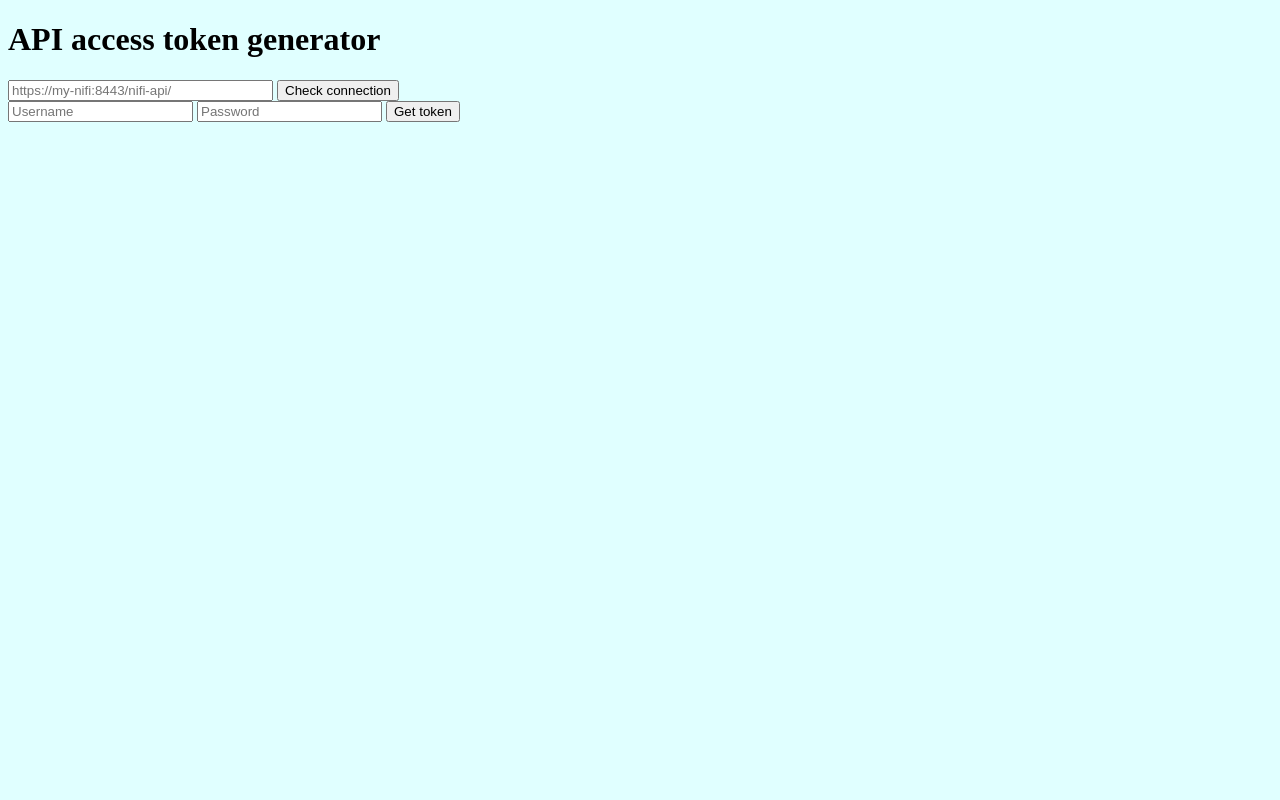
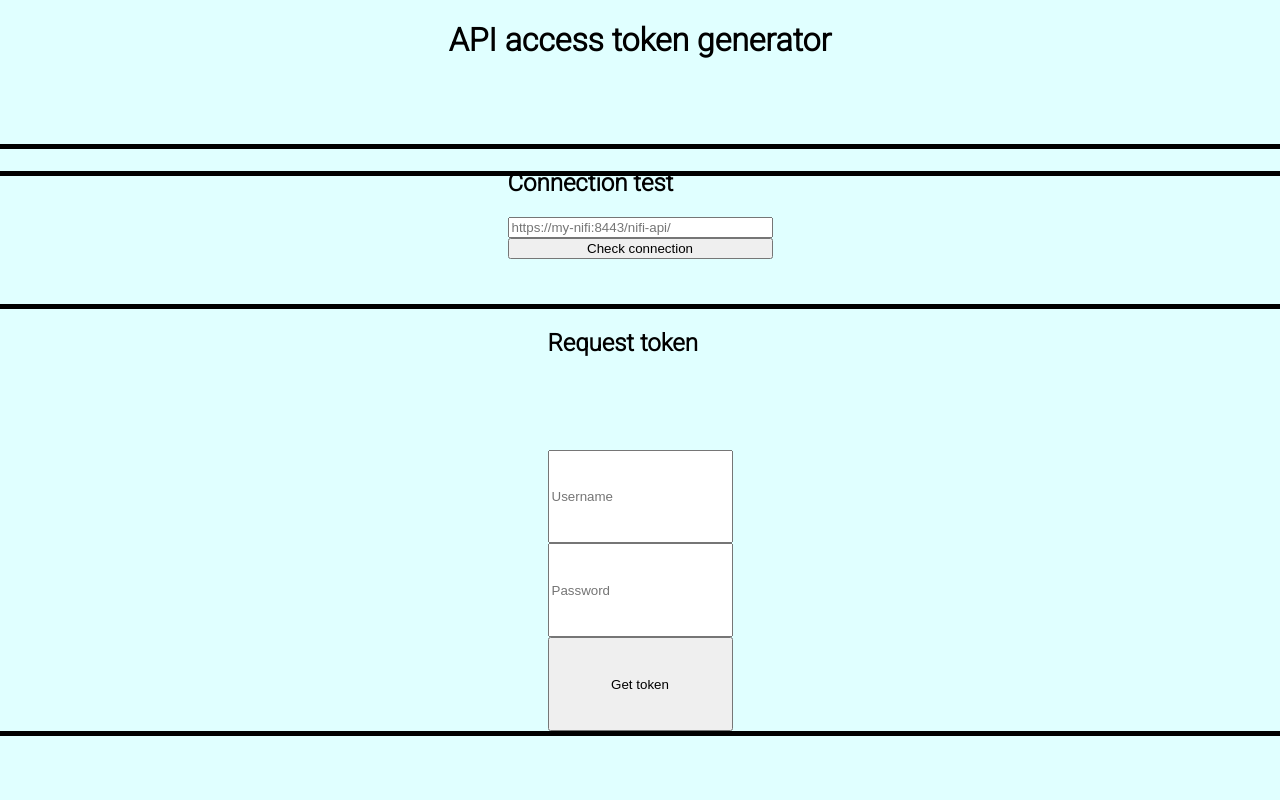
Before and after one commit to janis-ax/nifi-access-token-ui, a Flask app: page / in a window 1280 px wide. Run offline with Flask 2, Linux system fonts and the light colour scheme.

Commit message:
:lipstick:
add layout

```diff
--- a/src/server.py
+++ b/src/server.py
@@ -1,4 +1,6 @@
 from flask import render_template, request, jsonify, make_response, Flask
+# import nipyapi
+import dotenv
 
 app = Flask(__name__)
 
@@ -17,4 +19,13 @@ def ping():
 
     return res
 
-app.run(debug=True, port=5005)
+@app.route("/token", methods=["POST"])
+def token():
+    pass
+    # nipyapi.security.set_service_ssl_context
+    # nipyapi.security.service_login()
+
+
+if __name__ == "__main__":
+    ca_path = "/Users/janisax/git/nifi-environment/certs"
+    app.run(debug=True, port=5005)
--- a/src/static/css/style.css
+++ b/src/static/css/style.css
@@ -1,3 +1,35 @@
 body{
+    padding: 0;
+    margin: 0;
     background-color: lightcyan;
+
+    width: 100vw;
+    height: 100vh;
+
+    display: grid;
+    grid-template-columns: auto;
+    grid-template-rows: 10% 20% auto;
+
+    justify-content: center;
+    justify-items: center;
+
+    font-family: 'Roboto', sans-serif;
+
 }
+
+#h1{
+
+}
+
+.container{
+    width: 100vw;
+    display: grid;
+
+    grid-template-columns: auto;
+
+    justify-content: center;
+
+    border: 5px solid black;
+
+    margin: 5vw;
+}
--- a/src/templates/index.html
+++ b/src/templates/index.html
@@ -9,12 +9,15 @@
       rel="stylesheet"
       href="{{ url_for('static', filename='css/style.css') }}"
     />
+    <style>
+      @import url("https://fonts.googleapis.com/css2?family=Roboto:wght@300&display=swap");
+    </style>
   </head>
   <body>
-    <h1>API access token generator</h1>
+    <h1 id="headline">API access token generator</h1>
 
-    <div>
-      <form action="">
+    <div class="container" id="check_container">
+      <h2>Connection test</h2>
       <input
         type="url"
         name="nifi-url"
@@ -29,10 +32,9 @@
         id="check_btn"
         onclick="check_connection()"
       />
-      </form>
     </div>
-    <div>
-      <form action="">
+    <div class="container" id="token_container">
+      <h2>Request token</h2>
       <input type="text" id="username" placeholder="Username" />
       <input
         type="password"
@@ -41,7 +43,6 @@
         placeholder="Password"
       />
       <input type="button" value="Get token" onclick="request_token()" />
-      </form>
     </div>
   </body>
 
```
Lines whose indentation alone changed are shown as unchanged.
